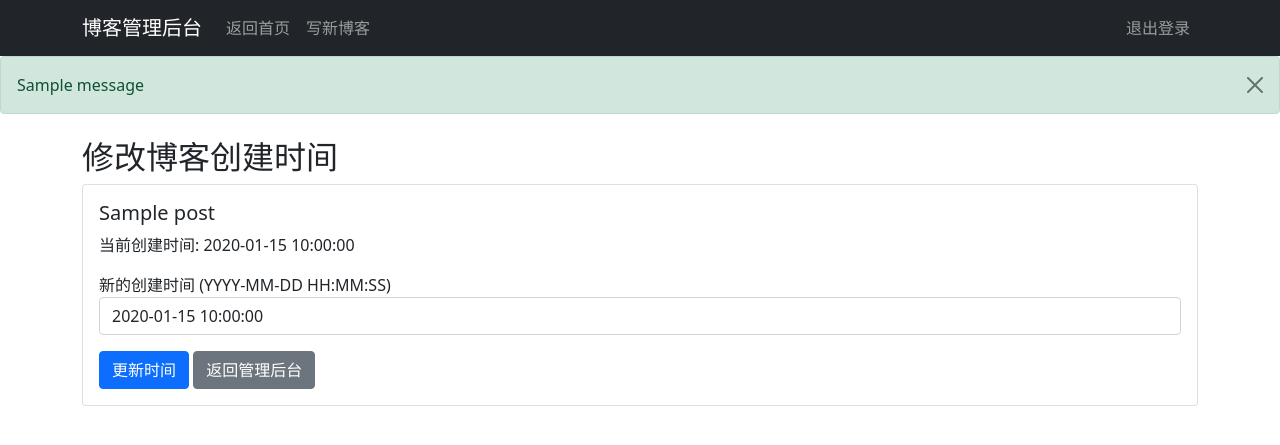
After one commit to lifelegendc/personal-blog, a Flask app: page /admin/edit_time/1 in a window 1280 px wide. The commit adds this page. Shown: the top 445 px of the page. Run offline with Flask 2, Linux system fonts and the light colour scheme; a user stored in the database is signed in; tables that the repository leaves empty hold one stand-in row (values such as "Sample post"); one stand-in notice (Sample message) is shown.

Commit message:
Move post time editing to admin panel

```diff
--- a/app.py
+++ b/app.py
@@ -162,9 +162,13 @@ def delete_post(post_id):
     return redirect(url_for('admin'))
 
 # 修改博客创建时间
-@app.route('/edit_time/<int:post_id>', methods=['GET', 'POST'])
+@app.route('/admin/edit_time/<int:post_id>', methods=['GET', 'POST'])
 @login_required
-def edit_time(post_id):
+def admin_edit_time(post_id):
+    if not current_user.username == 'admin':
+        flash('只有管理员可以修改博客时间！', 'error')
+        return redirect(url_for('index'))
+
     post = Post.query.get_or_404(post_id)
     if request.method == 'POST':
         try:
@@ -172,10 +176,10 @@ def edit_time(post_id):
             post.created_at = new_time
             db.session.commit()
             flash('博客创建时间已更新！', 'success')
-            return redirect(url_for('post', post_id=post_id))
+            return redirect(url_for('admin'))
         except ValueError:
             flash('时间格式不正确，请使用 YYYY-MM-DD HH:MM:SS 格式', 'error')
-    return render_template('edit_time.html', post=post)
+    return render_template('admin/edit_time.html', post=post)
 
 # 退出登录
 @app.route('/logout')
--- /dev/null
+++ b/templates/admin/base.html
@@ -0,0 +1,53 @@
+<!DOCTYPE html>
+<html lang="zh">
+<head>
+    <meta charset="UTF-8">
+    <meta name="viewport" content="width=device-width, initial-scale=1.0">
+    <title>博客管理后台</title>
+    <link href="https://cdn.jsdelivr.net/npm/bootstrap@5.1.3/dist/css/bootstrap.min.css" rel="stylesheet">
+    <link href="https://cdnjs.cloudflare.com/ajax/libs/font-awesome/6.0.0/css/all.min.css" rel="stylesheet">
+    <link href="{{ url_for('static', filename='style.css') }}" rel="stylesheet">
+</head>
+<body>
+    <nav class="navbar navbar-expand-lg navbar-dark bg-dark">
+        <div class="container">
+            <a class="navbar-brand" href="{{ url_for('admin') }}">博客管理后台</a>
+            <button class="navbar-toggler" type="button" data-bs-toggle="collapse" data-bs-target="#navbarNav">
+                <span class="navbar-toggler-icon"></span>
+            </button>
+            <div class="collapse navbar-collapse" id="navbarNav">
+                <ul class="navbar-nav">
+                    <li class="nav-item">
+                        <a class="nav-link" href="{{ url_for('index') }}">返回首页</a>
+                    </li>
+                    <li class="nav-item">
+                        <a class="nav-link" href="{{ url_for('new_post') }}">写新博客</a>
+                    </li>
+                </ul>
+                <ul class="navbar-nav ms-auto">
+                    {% if current_user.is_authenticated %}
+                    <li class="nav-item">
+                        <a class="nav-link" href="{{ url_for('logout') }}">退出登录</a>
+                    </li>
+                    {% endif %}
+                </ul>
+            </div>
+        </div>
+    </nav>
+
+    {% with messages = get_flashed_messages(with_categories=true) %}
+        {% if messages %}
+            {% for category, message in messages %}
+                <div class="alert alert-{{ category }} alert-dismissible fade show" role="alert">
+                    {{ message }}
+                    <button type="button" class="btn-close" data-bs-dismiss="alert"></button>
+                </div>
+            {% endfor %}
+        {% endif %}
+    {% endwith %}
+
+    {% block content %}{% endblock %}
+
+    <script src="https://cdn.jsdelivr.net/npm/bootstrap@5.1.3/dist/js/bootstrap.bundle.min.js"></script>
+</body>
+</html>
--- /dev/null
+++ b/templates/admin/edit_time.html
@@ -0,0 +1,24 @@
+{% extends "admin/base.html" %}
+
+{% block content %}
+<div class="container mt-4">
+    <h2>修改博客创建时间</h2>
+    <div class="card">
+        <div class="card-body">
+            <h5 class="card-title">{{ post.title }}</h5>
+            <p class="card-text">当前创建时间: {{ post.created_at.strftime('%Y-%m-%d %H:%M:%S') }}</p>
+
+            <form method="post">
+                <div class="form-group">
+                    <label for="created_at">新的创建时间 (YYYY-MM-DD HH:MM:SS)</label>
+                    <input type="text" class="form-control" id="created_at" name="created_at"
+                           value="{{ post.created_at.strftime('%Y-%m-%d %H:%M:%S') }}"
+                           placeholder="例如: 2025-01-27 21:49:00">
+                </div>
+                <button type="submit" class="btn btn-primary mt-3">更新时间</button>
+                <a href="{{ url_for('admin') }}" class="btn btn-secondary mt-3">返回管理后台</a>
+            </form>
+        </div>
+    </div>
+</div>
+{% endblock %}
--- a/templates/post.html
+++ b/templates/post.html
@@ -12,11 +12,6 @@
                 {% if current_user.is_authenticated and post.author == current_user %}
                 <a href="{{ url_for('edit_post', post_id=post.id) }}" class="btn btn-sm btn-outline-secondary ms-2">编辑</a>
                 {% endif %}
-                {% if current_user.is_authenticated %}
-                <a href="{{ url_for('edit_time', post_id=post.id) }}" class="btn btn-sm btn-outline-secondary ml-2">
-                    <i class="fas fa-clock"></i> 修改时间
-                </a>
-                {% endif %}
             </p>
             <div class="content">
                 {{ content|safe }}
```
Also changed, not shown: templates/admin/index.html (added, +38 -0 lines).
